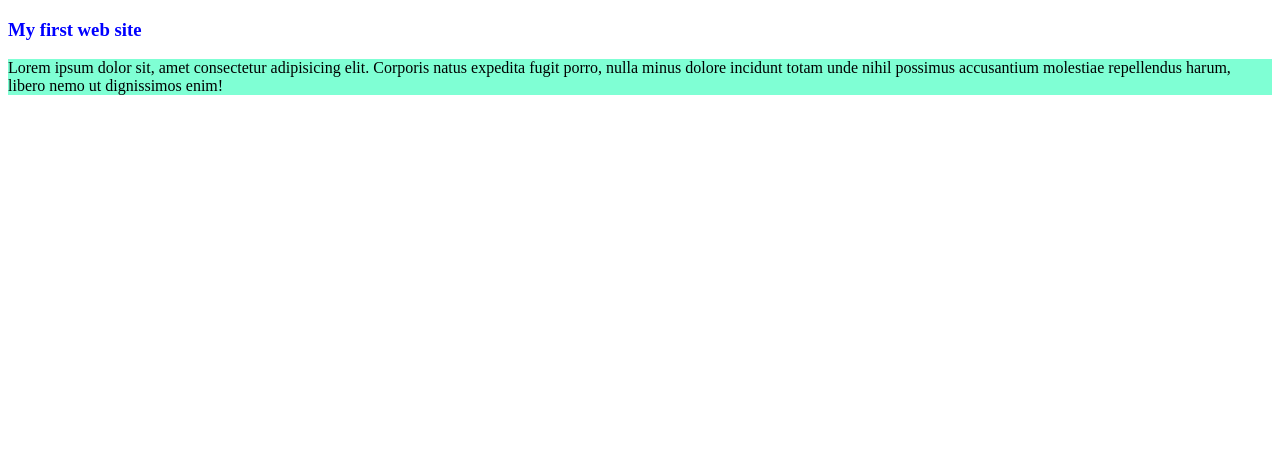
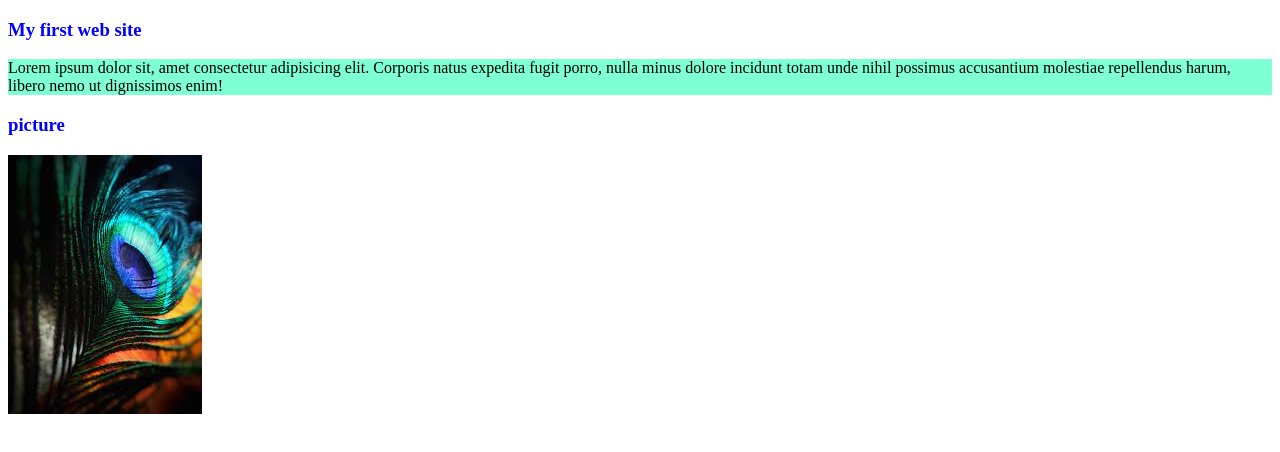
Before and after one commit to polashchandra/my-first-github-repo, a plain HTML site: page my-first-github-repo/index.html in a window 1280 px wide. Drawn offline with Linux system fonts and the light colour scheme.

Commit message:
add my khrinah img

```diff
--- a/my-first-github-repo/index.html
+++ b/my-first-github-repo/index.html
@@ -11,5 +11,9 @@
         <h3>My first web site</h3>
         <p>Lorem ipsum dolor sit, amet consectetur adipisicing elit. Corporis natus expedita fugit porro, nulla minus dolore incidunt totam unde nihil possimus accusantium molestiae repellendus harum, libero nemo ut dignissimos enim!</p>
     </div>
+    <div>
+        <h3>picture</h3>
+        <img src="./img/download.jpg" alt="coming soon">
+    </div>
 </body>
 </html>
```
Also changed, not shown: my-first-github-repo/img/download.jpg (added).
